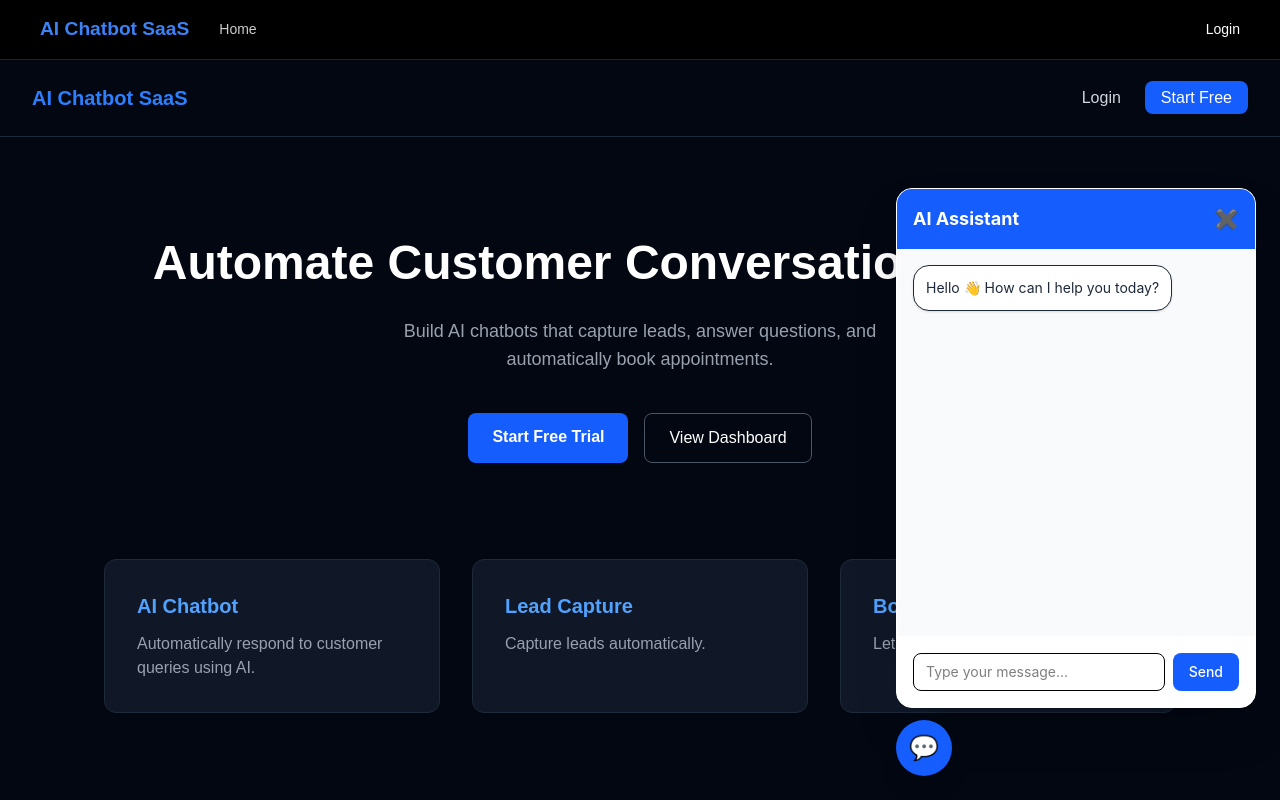
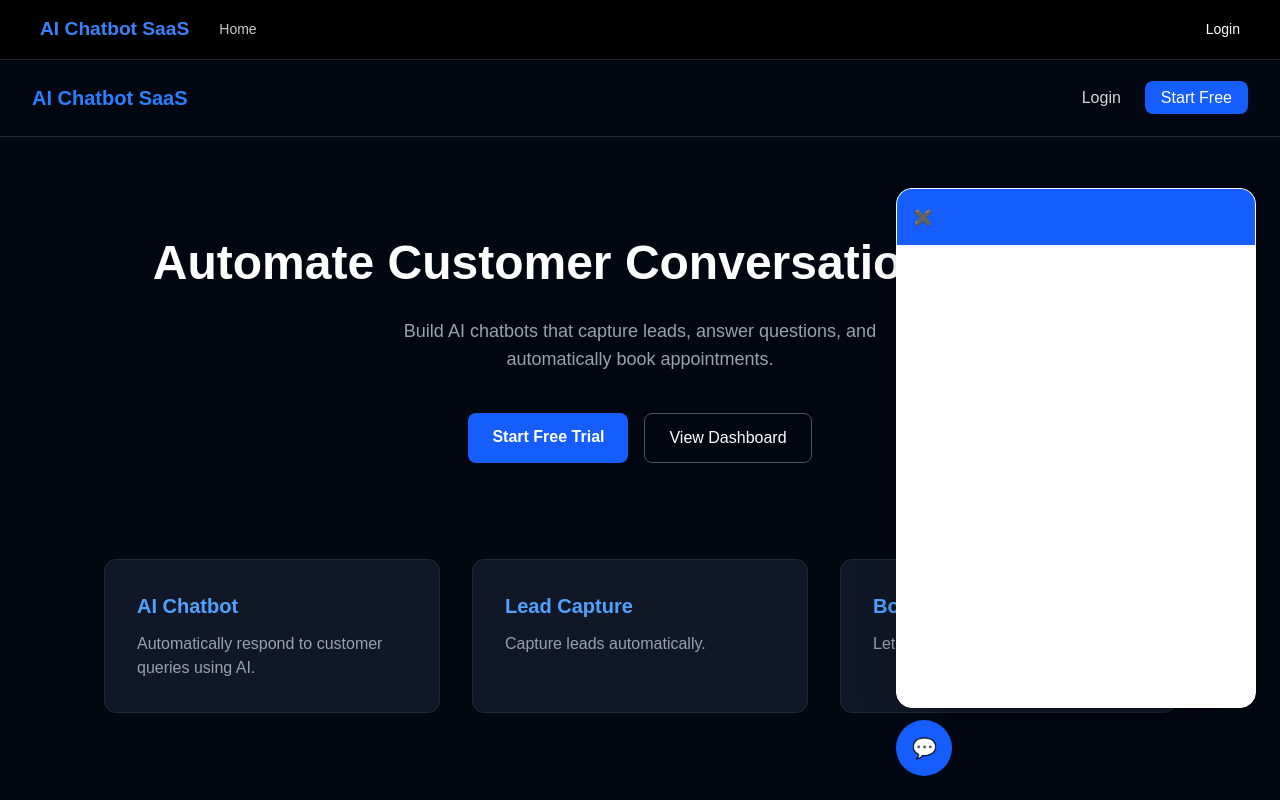
Before and after one commit to snapcartgo/ai-chatbot-saas, a Next.js app: page / in a window 1280 px wide. Shown: the top 800 px of the page. Built offline with nearby package versions, Linux system fonts and the light colour scheme; no server answers; the database is empty.

Commit message:
Updated chatbot widget and dashboard fixes

```diff
--- a/app/components/ChatWidget.tsx
+++ b/app/components/ChatWidget.tsx
@@ -1,152 +1,71 @@
 "use client";
 
-import { useState, useEffect, useRef } from "react";
+import { useState, useEffect } from "react";
 import { supabase } from "@/lib/supabase";
 
+// ADD THIS TYPE DEFINITION
 interface ChatWidgetProps {
   chatbotId?: string;
-  isEmbed?: boolean;
+  isEmbed?: boolean; // New prop to handle the "fullscreen" embed mode
 }
 
 export default function ChatWidget({ chatbotId, isEmbed = false }: ChatWidgetProps) {
   const [messages, setMessages] = useState<{ role: string; content: string }[]>([]);
   const [userInput, setUserInput] = useState("");
   const [isLoading, setIsLoading] = useState(false);
-  // Force open to true so the embed page isn't blank
-  const [open, setOpen] = useState(true);
-  const scrollRef = useRef<HTMLDivElement>(null);
+  // If it's an embed, we want it open by default
+  const [open, setOpen] = useState(true); // Always open by default for the embed page
 
+  // Use the prop chatbotId, or fall back to your test ID if none provided
   const activeBotId = chatbotId || "f7b1a0c1-f55f-4bbc-8a27-d08b6076c3ea";
+  const sessionId = "session_test_new";
 
-  // 1. SAFE DATA LOADING
+  // LOAD WELCOME MESSAGE
   useEffect(() => {
     const loadBot = async () => {
-      try {
-        const { data, error } = await supabase
-          .from("chatbots")
-          .select("welcome_message")
-          .eq("id", activeBotId)
-          .single();
+      const { data } = await supabase
+        .from("chatbots")
+        .select("welcome_message")
+        .eq("id", activeBotId) // USE DYNAMIC ID
+        .single();
 
-        if (error) throw error;
-
-        setMessages([{
-          role: "assistant",
-          content: data?.welcome_message || "Hello! How can I help you today?"
-        }]);
-      } catch (err) {
-        console.error("Load error:", err);
-        // Fallback so the screen isn't blank if Supabase fails
+      if (data?.welcome_message) {
+        setMessages([{ role: "assistant", content: data.welcome_message }]);
+      } else {
         setMessages([{ role: "assistant", content: "Hello 👋 How can I help you today?" }]);
       }
     };
     loadBot();
   }, [activeBotId]);
 
-  // Auto-scroll to bottom
-  useEffect(() => {
-    if (scrollRef.current) scrollRef.current.scrollTop = scrollRef.current.scrollHeight;
-  }, [messages]);
-
-  const handleSendMessage = async () => {
-  if (!userInput.trim()) return;
-
-  const currentInput = userInput;
-  // 1. Create the data payload with the exact names your API wants
-  const payload = {
-    message: currentInput,
-    bot_id: activeBotId,
-    conversation_id: "session_" + activeBotId, // Unique ID for n8n to track the chat
-    category: "ecommerce", // Or "booking" depending on your bot's purpose
-  };
-
-  const newMessages = [...messages, { role: "user", content: currentInput }];
-  setMessages(newMessages);
-  setUserInput("");
-  setIsLoading(true); // This starts the "circle" (spinner)
-
-  try {
-    const response = await fetch("https://ai-chatbot-saas-five.vercel.app/api/chat", {
-      method: "POST",
-      headers: { "Content-Type": "application/json" },
-      body: JSON.stringify(payload),
-    });
-
-    const data = await response.json();
-
-    // 2. Check if the API returned an error
-    if (!response.ok) {
-      throw new Error(data.reply || "Server Error");
-    }
-
-    // 3. Add the AI reply to the screen
-    setMessages([
-      ...newMessages,
-      { role: "assistant", content: data.reply || "I received your message but have no response." }
-    ]);
-
-  } catch (error) {
-    console.error("Chat Error:", error);
-    setMessages([
-      ...newMessages,
-      { role: "assistant", content: "Connection lost. Please try again." }
-    ]);
-  } finally {
-    setIsLoading(false); // This STOPS the "circle" (spinner)
-  }
-};
+  // ... rest of your handleSendMessage logic (ensure you use activeBotId there too!)
 
   return (
+    // If isEmbed is true, we remove fixed positioning and the floating button
     <div className={isEmbed ? "w-full h-full font-sans" : "fixed bottom-6 right-6 z-50 font-sans"}>
+
+      {/* CHAT WINDOW */}
       {open && (
         <div className={isEmbed
           ? "w-full h-full bg-white flex flex-col overflow-hidden"
           : "w-[360px] h-[520px] bg-white rounded-2xl shadow-2xl flex flex-col overflow-hidden mb-3 border"
         }>
-          {/* HEADER */}
-          <div className="bg-blue-600 text-white p-4 flex items-center justify-between shadow-md">
-            <span className="font-bold text-lg">AI Assistant</span>
-            {!isEmbed && <button onClick={() => setOpen(false)} className="text-xl">✖</button>}
+          {/* HEADER (Keep your existing header code here) */}
+          <div className="bg-blue-600 text-white p-4 flex items-center justify-between">
+             {/* ... header content ... */}
+             {!isEmbed && <button onClick={() => setOpen(false)}>✖</button>}
           </div>
 
-          {/* MESSAGES AREA - THIS WAS MISSING */}
-          <div ref={scrollRef} className="flex-1 overflow-y-auto p-4 space-y-4 bg-gray-50">
-            {messages.map((m, i) => (
-              <div key={i} className={`flex ${m.role === "user" ? "justify-end" : "justify-start"}`}>
-                <div className={`max-w-[80%] p-3 rounded-2xl text-sm ${
-                  m.role === "user" ? "bg-blue-600 text-white" : "bg-white text-gray-800 border shadow-sm"
-                }`}>
-                  {m.content}
-                </div>
-              </div>
-            ))}
-            {isLoading && <div className="text-xs text-gray-400 animate-pulse">Assistant is typing...</div>}
-          </div>
-
-          {/* INPUT AREA */}
-          <div className="p-4 border-t bg-white flex gap-2">
-            <input
-              type="text"
-              value={userInput}
-              onChange={(e) => setUserInput(e.target.value)}
-              onKeyDown={(e) => e.key === "Enter" && handleSendMessage()}
-              placeholder="Type your message..."
-              className="flex-1 border rounded-lg px-3 py-2 text-sm focus:outline-none focus:ring-2 focus:ring-blue-500 text-black"
-            />
-            <button
-              onClick={handleSendMessage}
-              className="bg-blue-600 text-white px-4 py-2 rounded-lg text-sm font-medium hover:bg-blue-700 transition"
-            >
-              Send
-            </button>
-          </div>
+          {/* MESSAGES & INPUT (Keep your existing code here) */}
+          {/* ... */}
         </div>
       )}
 
+      {/* Only show floating button if NOT in embed mode */}
       {!isEmbed && (
         <button
           onClick={() => setOpen(!open)}
-          className="w-14 h-14 bg-blue-600 text-white rounded-full shadow-xl flex items-center justify-center text-2xl hover:scale-105 transition-transform"
+          className="w-14 h-14 bg-blue-600 text-white rounded-full shadow-xl flex items-center justify-center text-xl"
         >
           💬
         </button>
```
